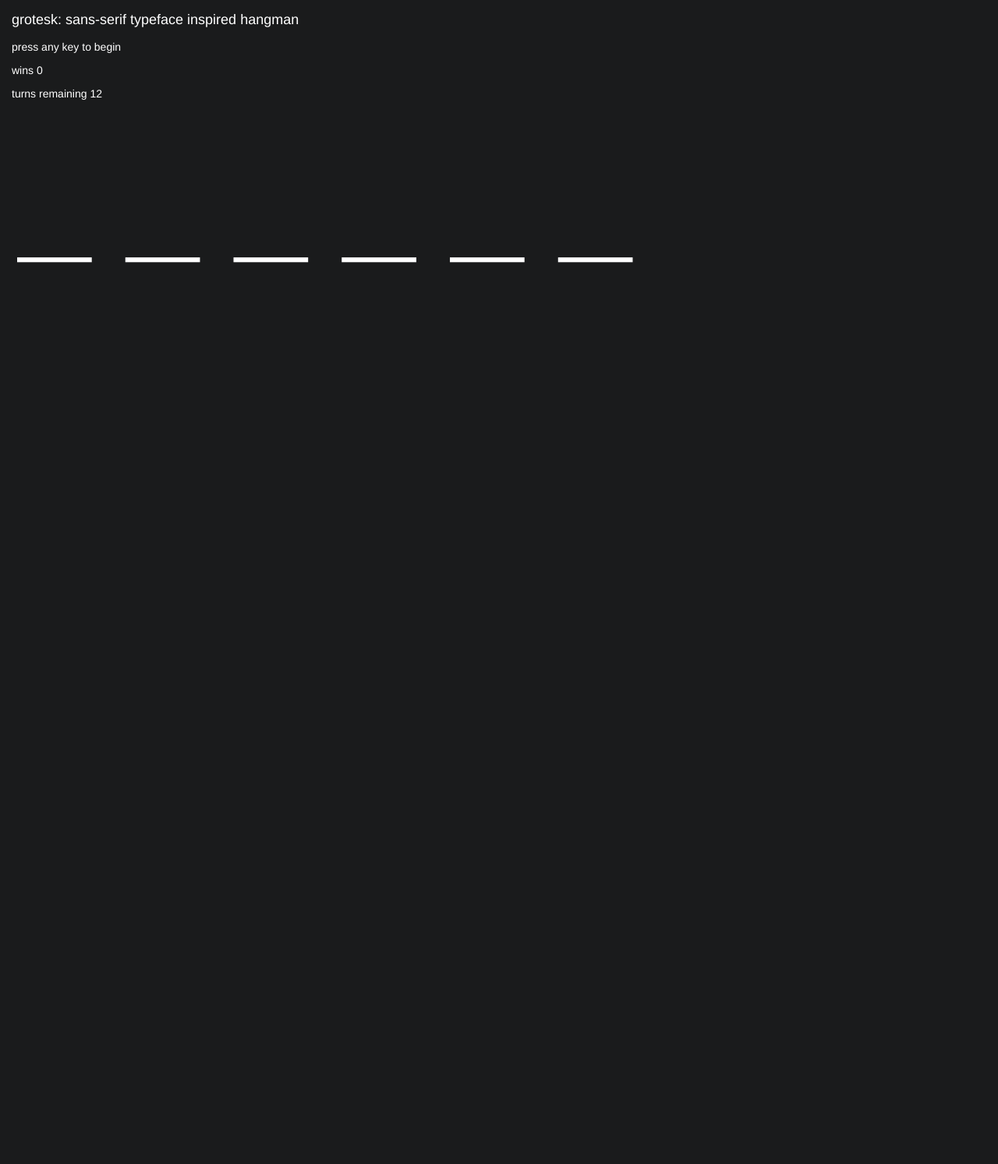
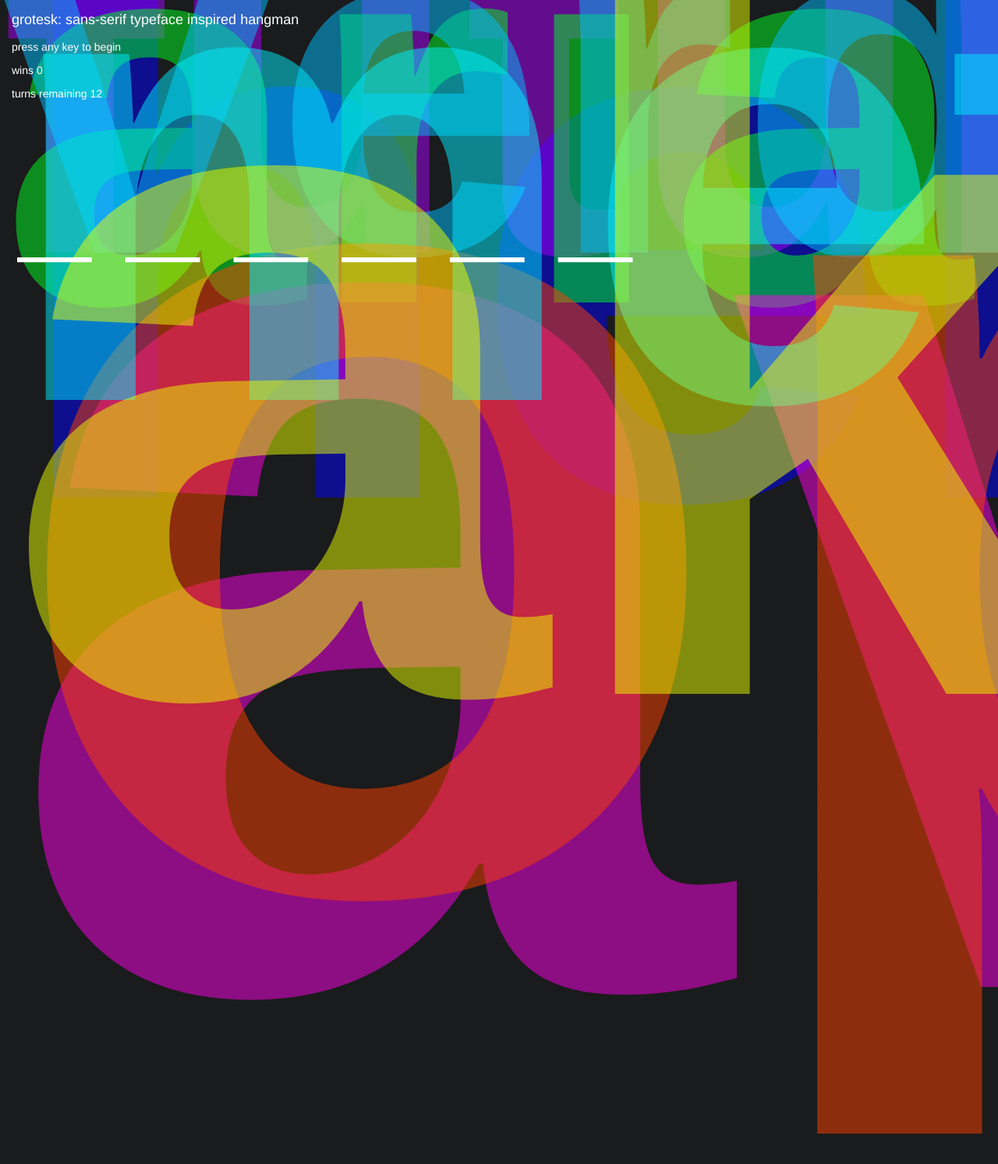
Before and after one commit to robbethencourt/week-3-game, a PHP site: page / in a window 1280 px wide. Shown: the top 1493 px of the page at 78% size. Run offline with PHP 8.4, Linux system fonts and the light colour scheme.

Commit message:
large colorful background letterforms

```diff
--- a/assets/css/style.css
+++ b/assets/css/style.css
@@ -4,19 +4,80 @@ body {
 	background: #1A1B1C;
 }
 
-/* navbar */
-.navbar {
-	margin-bottom: 0;
-	border: none;
-	background: none;
+
+/* letterforms background */
+.letterforms-bg {
+	position: absolute;
 }
 
-	.navbar-default .navbar-brand {
-    	color: #fff;
+	.letterforms-bg h5 {
+		position: fixed;
+		top: -250px;
+		overflow: hidden;
+		opacity: .5;
 	}
 
-	.navbar-default .navbar-brand:focus, .navbar-default .navbar-brand:hover {
-    	color: #fff;
+	.letterforms-bg h5:nth-of-type(1) { /* frutiger */
+		top: 5em;
+		font-size: 50em;
+		font-weight: bold;
+		color: #ff00e1;
+	}
+
+	.letterforms-bg h5:nth-of-type(2) { /* helvetica */
+		font-size: 70em;
+		font-weight: bold;
+		color: #0004FF;
+	}
+
+	.letterforms-bg h5:nth-of-type(3) { /* futura */
+		font-size: 45em;
+		font-weight: bold;
+		color: #AA00FF;
+	}
+
+	.letterforms-bg h5:nth-of-type(4) { /* arial */
+		font-size: 50em;
+		font-weight: bold;
+		color: #00FF22;
+	}
+
+	.letterforms-bg h5:nth-of-type(5) { /* verdana */
+		font-size: 45em;
+		font-weight: bold;
+		color: #00bfff;
+	}
+
+	.letterforms-bg h5:nth-of-type(6) { /* univers */
+		top: 2em;
+		left: 3em;
+		font-size: 30em;
+		font-weight: bold;
+		color: #ff0000;
+	}
+
+	.letterforms-bg h5:nth-of-type(7) { /* avenir */
+		font-size: 120em;
+		font-weight: bold;
+		color: #FF00EA;
+	}
+
+	.letterforms-bg h5:nth-of-type(8) { /* optima */
+		font-size: 110em;
+		font-weight: bold;
+		color: #FF4000;
+	}
+
+	.letterforms-bg h5:nth-of-type(9) { /* meta */
+		font-size: 60em;
+		font-weight: bold;
+		color: #00EEFF;
+	}
+
+	.letterforms-bg h5:nth-of-type(10) { /* akzidenz */
+		font-size: 90em;
+		font-weight: bold;
+		color: #EAFF00;
 	}
 
 
@@ -34,6 +95,22 @@ body {
 
 	.twelve-countdown .red-col:nth-child(1), .twelve-countdown .red-col:nth-child(2), .twelve-countdown .red-col:nth-child(3), .twelve-countdown .red-col:nth-child(4), .twelve-countdown .red-col:nth-child(5), .twelve-countdown .red-col:nth-child(6), .twelve-countdown .red-col:nth-child(7), .twelve-countdown .red-col:nth-child(8), .twelve-countdown .red-col:nth-child(9), .twelve-countdown .red-col:nth-child(10), .twelve-countdown .red-col:nth-child(11), .twelve-countdown .red-col:nth-child(12) {
 		opacity: 0;
+	}
+
+
+/* navbar */
+.navbar {
+	margin-bottom: 0;
+	border: none;
+	background: none;
+}
+
+	.navbar-default .navbar-brand {
+    	color: #fff;
+	}
+
+	.navbar-default .navbar-brand:focus, .navbar-default .navbar-brand:hover {
+    	color: #fff;
 	}
 
 
--- a/index.html
+++ b/index.html
@@ -19,6 +19,20 @@
 
 	</head>
 <body>
+
+	<!-- letterforms background -->
+	<div class="letterforms-bg">
+		<h5>frutiger</h5>
+		<h5>helvetica</h5>
+		<h5>futura</h5>
+		<h5>arial</h5>
+		<h5>verdana</h5>
+		<h5>univers</h5>
+		<h5>avenir</h5>
+		<h5>optima</h5>
+		<h5>meta</h5>
+		<h5>akzidenz</h5>
+	</div>
 
 	<!-- 12 columns for countdown -->
 	<div class="twelve-countdown">
```
Also changed, not shown: assets/javascript/game.js (+21 -20 lines).
